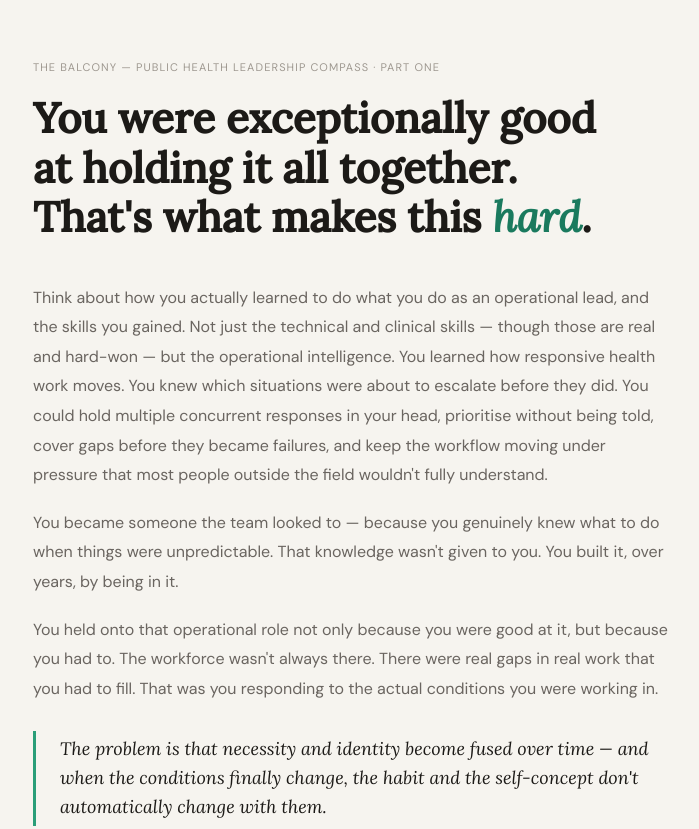
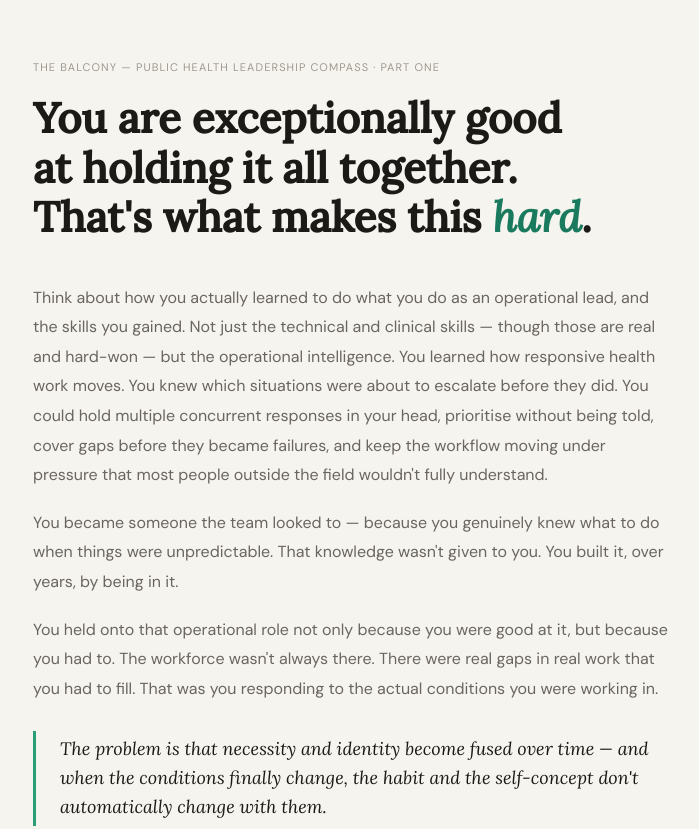
Before and after one commit to wigsb/leadershipcompass1.html, a plain HTML site: page index.html in a window 1280 px wide. Shown: the top 829 px of the page, without its empty margins (287-986 px from the left). Drawn offline with Linux system fonts and the light colour scheme.

Commit message:
Update index.html

```diff
--- a/index.html
+++ b/index.html
@@ -352,7 +352,7 @@ textarea::placeholder { color: var(--text3); }
     <p class="intro-eyebrow">The Balcony — Public Health Leadership Compass · Part One</p>
 
     <h1 class="intro-title">
-      You were exceptionally good<br>
+      You are exceptionally good<br>
       at holding it all together.<br>
       That's what makes this <em>hard</em>.
     </h1>
```
